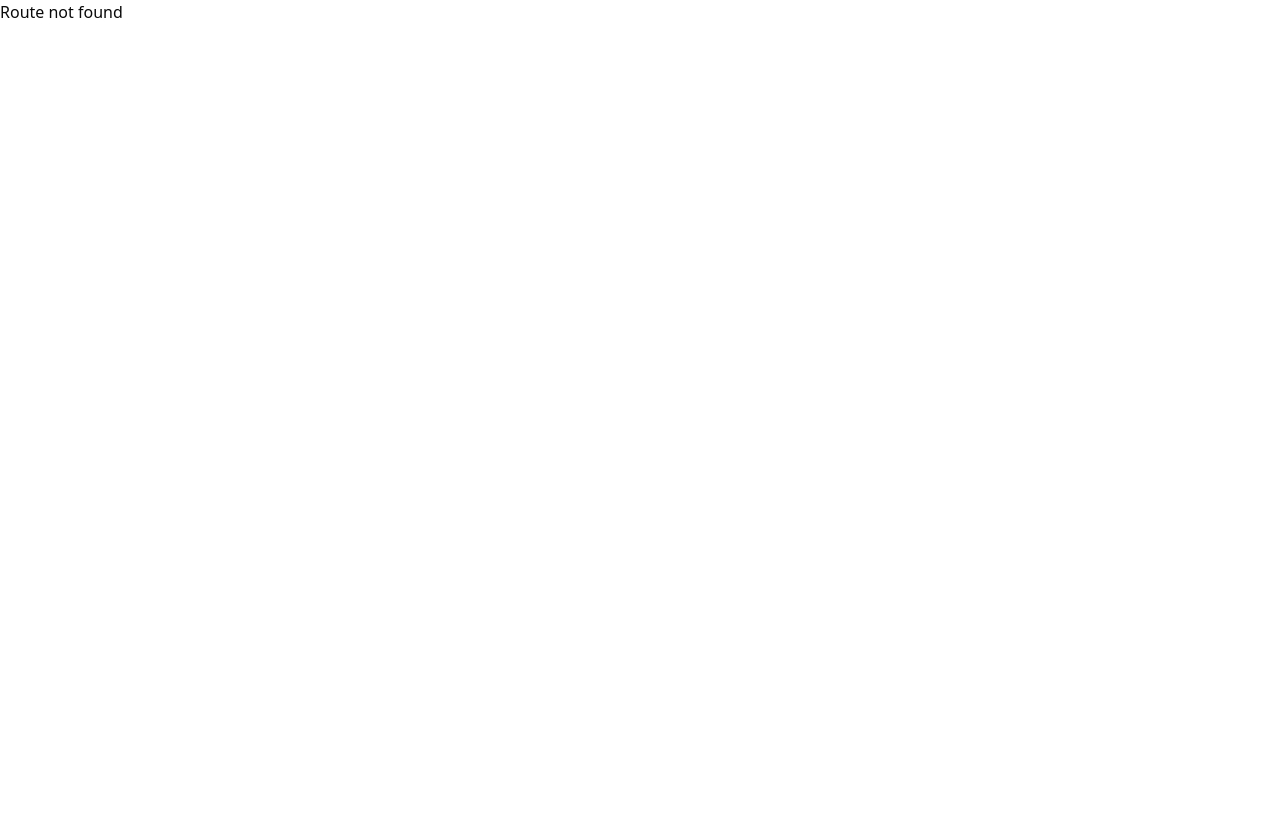
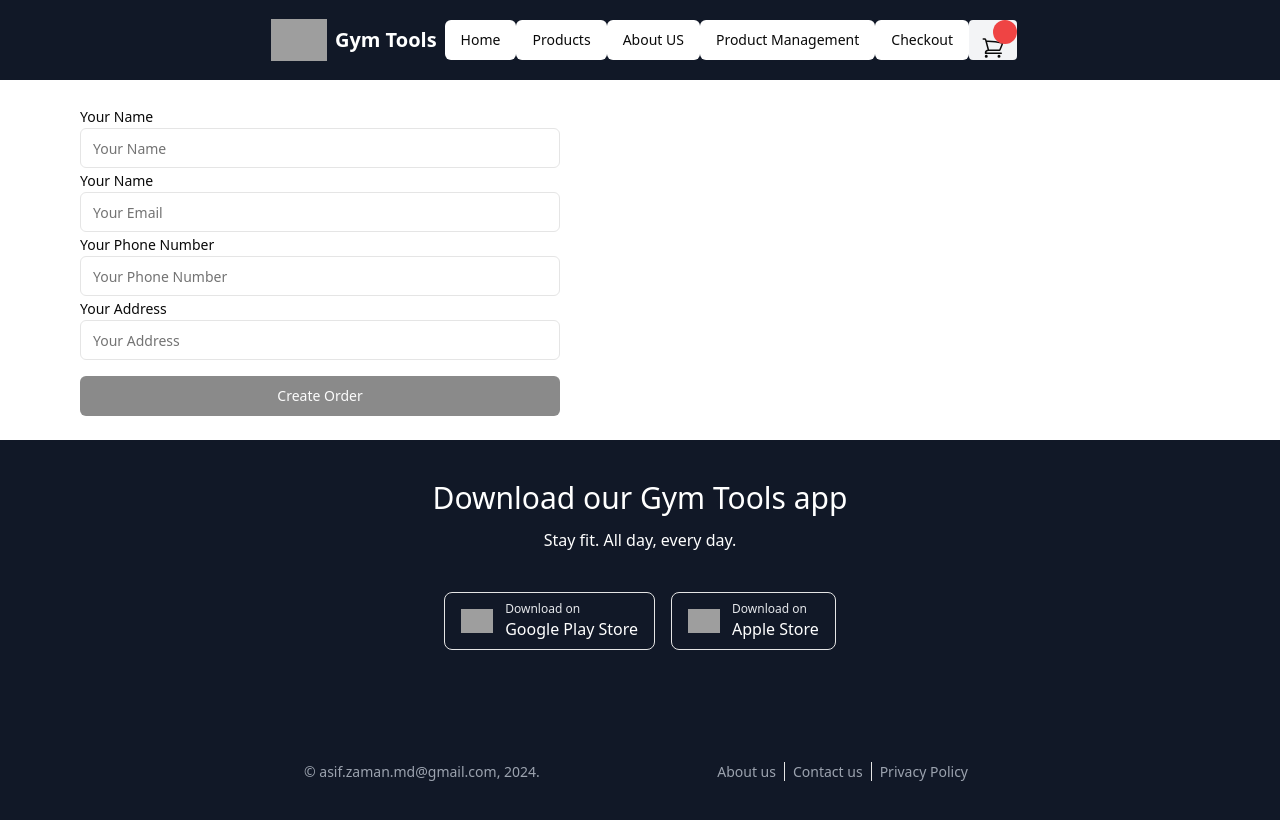
Before and after one commit to mdasif8393/l2-a4-book-shop-frontend, a React (Vite) app: page /checkout in a window 1280 px wide. Before the commit this address had no page. Built offline with nearby package versions, Linux system fonts and the light colour scheme; grey boxes are pictures that could not be loaded.

Commit message:
chechout page

```diff
--- a/package.json
+++ b/package.json
@@ -10,6 +10,7 @@
     "preview": "vite preview"
   },
   "dependencies": {
+    "@radix-ui/react-label": "^2.1.1",
     "@radix-ui/react-navigation-menu": "^1.2.4",
     "@radix-ui/react-slot": "^1.1.1",
     "@reduxjs/toolkit": "^2.5.1",
--- a/src/components/Cart/CartDetails.tsx
+++ b/src/components/Cart/CartDetails.tsx
@@ -1,12 +1,15 @@
 /* eslint-disable @typescript-eslint/no-explicit-any */
 import { addToCart, removeFromCart } from "@/redux/features/cart/cartSlice";
 
+import { useGetSingleProductQuery } from "@/redux/features/Products/Products.api";
 import { useAppDispatch } from "@/redux/hooks";
 import { Button } from "../ui/button";
 
 const CartDetails = ({ product }: any) => {
-  console.log(product);
+  const { data: book, isLoading } = useGetSingleProductQuery(product?._id);
+
   const dispatch = useAppDispatch();
+
   return (
     <div className="h-38 bg-gray-100 rounded-xl shadow duration-300 hover:bg-white hover:shadow-xl m-3 p-2 flex justify-between">
       <div className="flex justify-center items-center mr-2">
@@ -29,7 +32,7 @@ const CartDetails = ({ product }: any) => {
           <span className="font-bold text-gray-800">{product?.quantity}</span>
           <Button
             onClick={() => dispatch(addToCart(product))}
-            disabled={product && product?.quantity >= product?.stockQuantity}
+            disabled={product && product?.quantity >= book?.data?.stockQuantity}
             variant="outline"
             className="ml-4"
           >
--- /dev/null
+++ b/src/components/Checkout/Checkout.tsx
@@ -0,0 +1,111 @@
+/* eslint-disable @typescript-eslint/no-explicit-any */
+
+import { useState } from "react";
+
+import { clearCart } from "@/redux/features/cart/cartSlice";
+import { usePostOrderMutation } from "@/redux/features/order/order.api";
+import { useAppDispatch, useAppSelector } from "@/redux/hooks";
+import Spinner from "@/utils/Spinner";
+import { useNavigate } from "react-router-dom";
+import { toast } from "sonner";
+import CartDetails from "../Cart/CartDetails";
+import { Button } from "../ui/button";
+import { Input } from "../ui/input";
+import { Label } from "../ui/label";
+
+const Checkout = () => {
+  const navigate = useNavigate();
+
+  const { products, total } = useAppSelector((state: any) => state.cart);
+
+  const [user, setUser] = useState({
+    name: "",
+    email: "",
+    number: "",
+    address: "",
+    products: [],
+  });
+
+  const [postOrder, { isLoading }] = usePostOrderMutation();
+
+  const dispatch = useAppDispatch();
+
+  const handleSubmit = (e: any) => {
+    e.preventDefault();
+    user.products = products;
+    postOrder(user);
+    dispatch(clearCart());
+    toast.success("Order created successfully");
+    navigate("/success");
+  };
+
+  if (isLoading) {
+    return <Spinner />;
+  }
+  return (
+    <div className="grid md:grid-cols-2 sm:grid-cols-1 my-6 container">
+      <div>
+        <div className="flex items-center justify-center">
+          <form onSubmit={handleSubmit} className="w-3/4">
+            <Label htmlFor="name">Your Name</Label>
+            <Input
+              onBlur={(e) => setUser({ ...user, name: e.target.value })}
+              type="text"
+              placeholder="Your Name"
+              id="name"
+              name="name"
+            />
+            <Label htmlFor="email">Your Name</Label>
+            <Input
+              type="email"
+              placeholder="Your Email"
+              id="email"
+              name="email"
+              onBlur={(e) => setUser({ ...user, email: e.target.value })}
+            />
+            <Label htmlFor="number">Your Phone Number</Label>
+            <Input
+              type="number"
+              id="number"
+              name="number"
+              placeholder="Your Phone Number"
+              onBlur={(e) => setUser({ ...user, number: e.target.value })}
+            />
+            <Label htmlFor="number">Your Address</Label>
+            <Input
+              type="text"
+              placeholder="Your Address"
+              name="address"
+              id="address"
+              onBlur={(e) => setUser({ ...user, address: e.target.value })}
+            />
+            <Button
+              disabled={products.length === 0}
+              type="submit"
+              className="w-full mt-4"
+            >
+              Create Order
+            </Button>
+          </form>
+        </div>
+      </div>
+      <div>
+        <div>
+          {products.length > 0 && (
+            <p>
+              Total Price: <span className="font-semibold">$ {total}</span>
+            </p>
+          )}
+
+          <div>
+            {products.map((product: any) => (
+              <CartDetails product={product} key={product._id} />
+            ))}
+          </div>
+        </div>
+      </div>
+    </div>
+  );
+};
+
+export default Checkout;
--- a/src/components/Products/ProductDetails.tsx
+++ b/src/components/Products/ProductDetails.tsx
@@ -52,7 +52,7 @@ const ProductDetails = () => {
         <CardFooter>
           <Button
             disabled={
-              cartProduct && cartProduct?.quantity >= cartProduct?.stockQuantity
+              cartProduct && cartProduct?.quantity >= data?.data?.stockQuantity
             }
             onClick={() => {
               dispatch(addToCart(data?.data));
--- /dev/null
+++ b/src/components/ui/input.tsx
@@ -0,0 +1,22 @@
+import * as React from "react"
+
+import { cn } from "@/lib/utils"
+
+const Input = React.forwardRef<HTMLInputElement, React.ComponentProps<"input">>(
+  ({ className, type, ...props }, ref) => {
+    return (
+      <input
+        type={type}
+        className={cn(
+          "flex h-10 w-full rounded-md border border-input bg-background px-3 py-2 text-base ring-offset-background file:border-0 file:bg-transparent file:text-sm file:font-medium file:text-foreground placeholder:text-muted-foreground focus-visible:outline-none focus-visible:ring-2 focus-visible:ring-ring focus-visible:ring-offset-2 disabled:cursor-not-allowed disabled:opacity-50 md:text-sm",
+          className
+        )}
+        ref={ref}
+        {...props}
+      />
+    )
+  }
+)
+Input.displayName = "Input"
+
+export { Input }
--- /dev/null
+++ b/src/components/ui/label.tsx
@@ -0,0 +1,24 @@
+import * as React from "react"
+import * as LabelPrimitive from "@radix-ui/react-label"
+import { cva, type VariantProps } from "class-variance-authority"
+
+import { cn } from "@/lib/utils"
+
+const labelVariants = cva(
+  "text-sm font-medium leading-none peer-disabled:cursor-not-allowed peer-disabled:opacity-70"
+)
+
+const Label = React.forwardRef<
+  React.ElementRef<typeof LabelPrimitive.Root>,
+  React.ComponentPropsWithoutRef<typeof LabelPrimitive.Root> &
+    VariantProps<typeof labelVariants>
+>(({ className, ...props }, ref) => (
+  <LabelPrimitive.Root
+    ref={ref}
+    className={cn(labelVariants(), className)}
+    {...props}
+  />
+))
+Label.displayName = LabelPrimitive.Root.displayName
+
+export { Label }
--- /dev/null
+++ b/src/redux/features/order/order.api.ts
@@ -0,0 +1,17 @@
+import { baseApi } from "@/redux/api/baseApi";
+
+const OrderApi = baseApi.injectEndpoints({
+  endpoints: (builder) => ({
+    postOrder: builder.mutation({
+      query: (data) => {
+        return {
+          url: "/orders",
+          method: "POST",
+          body: data,
+        };
+      },
+    }),
+  }),
+});
+
+export const { usePostOrderMutation } = OrderApi;
```
Also changed, not shown: src/router/index.tsx (+5 -4 lines), 1 other file (tests, documents, lock files or other folders).
